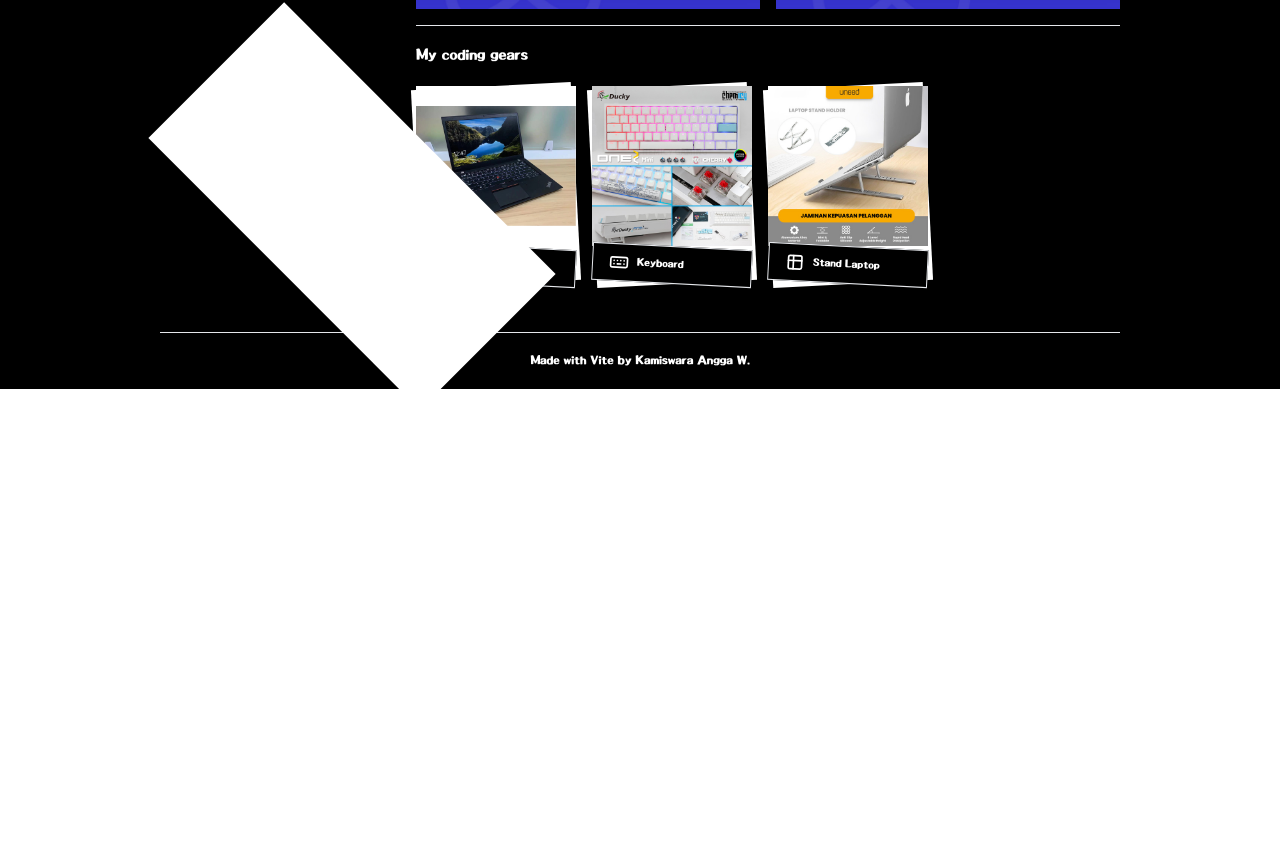
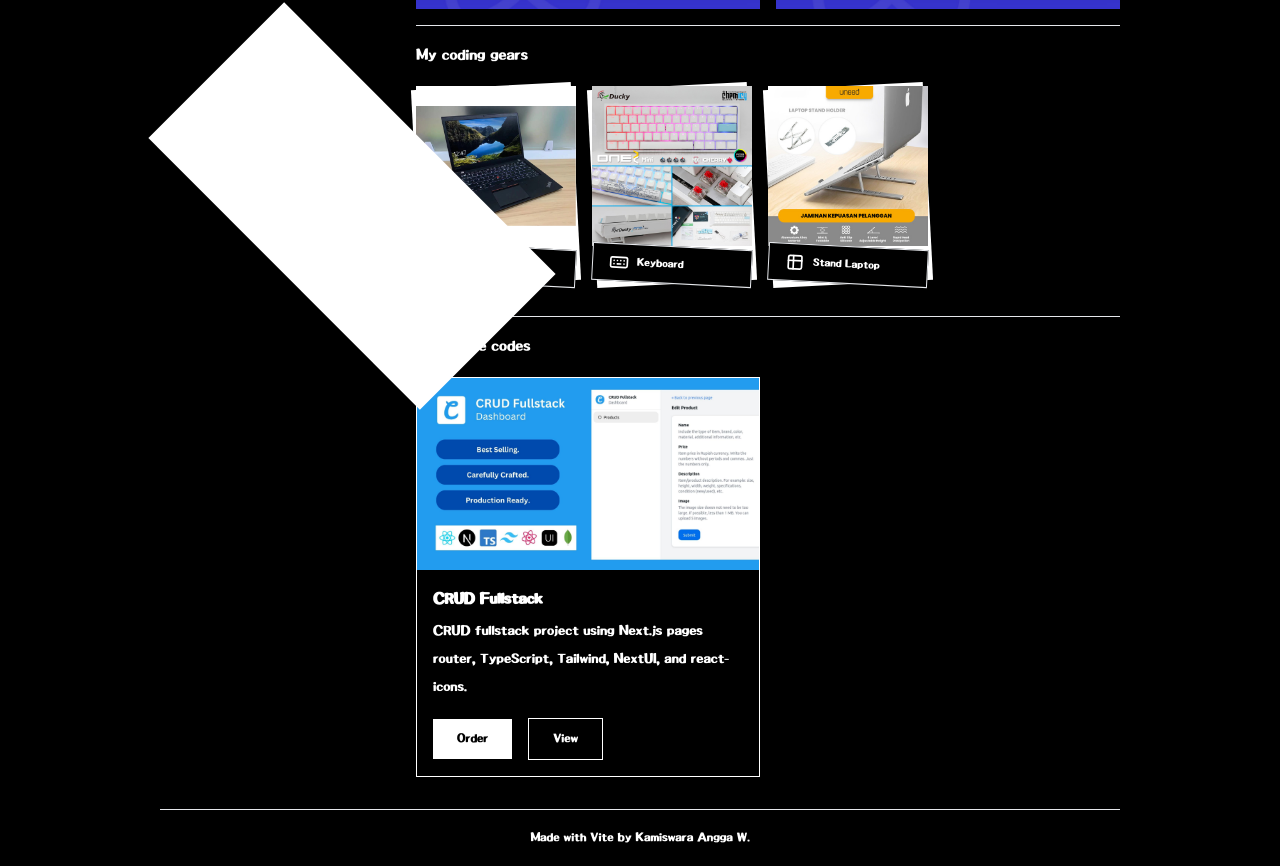
Before and after one commit to anggakswr/anggakswr.github.io, a React (Vite) app: page /#/contact in a window 1280 px wide. Shown: the part 882-1748 px from the top of the page. Before the commit the page ends 1271 px from the top, so only its background shows below. Built offline with nearby package versions, Linux system fonts and the light colour scheme.

Commit message:
feat: source codes

```diff
--- /dev/null
+++ b/src/components/contact/SourceCodes.tsx
@@ -0,0 +1,35 @@
+export default function SourceCodes() {
+  return (
+    <div className="grid grid-cols-2 gap-4">
+      <div className="border border-white">
+        <img src="/img/source-codes/crud-fullstack.jpg" alt="CRUD Fullstack" />
+
+        <div className="p-4">
+          <p className="font-bold text-xl mb-1">CRUD Fullstack</p>
+          <p className="text-lg mb-4">
+            CRUD fullstack project using Next.js pages router, TypeScript,
+            Tailwind, NextUI, and react-icons.
+          </p>
+
+          <a
+            href="https://t.me/anggakswr"
+            target="_blank"
+            rel="noopener noreferrer"
+            className="inline-block bg-white text-black py-2 px-6 mr-4"
+          >
+            Order
+          </a>
+
+          <a
+            href="https://crud-fullstack.daudweb.com"
+            target="_blank"
+            rel="noopener noreferrer"
+            className="inline-block border border-white py-2 px-6"
+          >
+            View
+          </a>
+        </div>
+      </div>
+    </div>
+  );
+}
--- a/src/components/projects/Project.tsx
+++ b/src/components/projects/Project.tsx
@@ -1,7 +1,7 @@
 import { BiUpArrowAlt } from "react-icons/bi";
 
 interface IProject {
-  sBorder: string;
+  sBorder?: string;
   sName: string;
   sLogo: string;
   sDesc: string;
--- a/src/pages/Contact.tsx
+++ b/src/pages/Contact.tsx
@@ -9,6 +9,7 @@ import {
   TbKeyboard,
   TbTable,
 } from "react-icons/tb";
+import SourceCodes from "../components/contact/SourceCodes";
 
 const Contact = () => {
   return (
@@ -48,6 +49,12 @@ const Contact = () => {
       {gears.map((socmed) => (
         <SocmedLink key={socmed.text} socmed={socmed} />
       ))}
+
+      <hr className="my-4" />
+
+      <h2 className="text-xl mb-4">My source codes</h2>
+
+      <SourceCodes />
     </div>
   );
 };
```
Also changed, not shown: public/img/source-codes/crud-fullstack.jpg (added).
